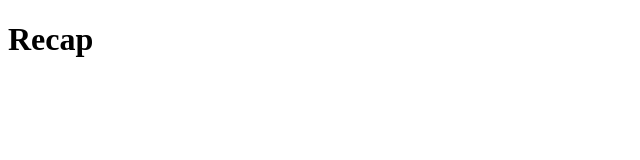
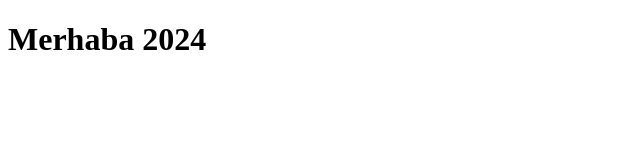
Before and after one commit to Kadir-Zeren/html-css-intro-01, a plain HTML site: page index.html in a window 1280 px wide. Shown: the whole page, without its empty margins (0-640 px from the left). Drawn offline with Linux system fonts and the light colour scheme.

Commit message:
first commit

```diff
--- a/index.html
+++ b/index.html
@@ -6,6 +6,6 @@
     <title>Recap</title>
   </head>
   <body>
-    <h1>Recap</h1>
+    <h1>Merhaba 2024</h1>
   </body>
 </html>
```
